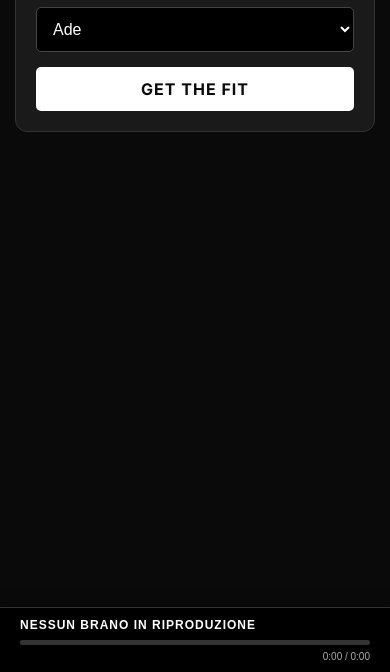
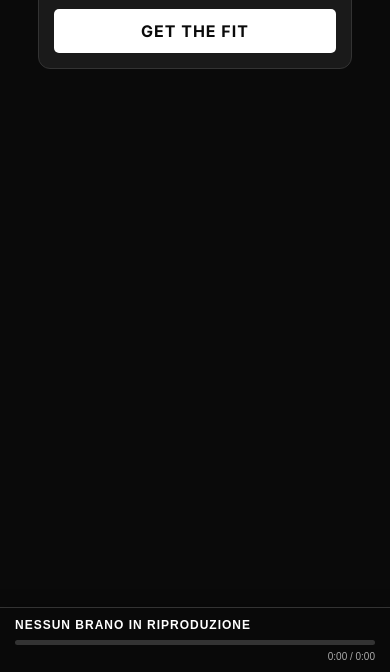
Before and after one commit to BankrisShy/Api-prjct, a plain HTML site: page index.html in a window 390 px wide. Shown: the part 172-844 px from the top of the page. Drawn offline with Linux system fonts and the light colour scheme.

Commit message:
Enhance mobile responsiveness and layout adjustments

```diff
--- a/style.css
+++ b/style.css
@@ -241,68 +241,86 @@ button:hover {
   text-align: right;
 }
 /* ==========================================
-   STILI PER DISPOSITIVI MOBILI (SMARTPHONE)
+   FIX COMPLETO PER SMARTPHONE (RESPONSIVE)
    ========================================== */
 @media (max-width: 768px) {
 
-    body {
-        padding: 20px 15px; /* Riduciamo il padding per avere più spazio laterale */
+    /* Evita che l'intera pagina possa scivolare o fare scroll orizzontale */
+    html, body {
+        overflow-x: hidden;
+        width: 100%;
+        padding: 15px 10px;
+        box-sizing: border-box;
     }
 
-    /* Rimpiccioliamo il titolo principale per non farlo andare a capo male */
+    /* 1. Sistemiamo il Titolo (Era troppo grande e rompeva tutto) */
     h1 {
-        font-size: 2.2rem;
+        font-size: 1.8rem !important; /* Forza la dimensione ridotta */
         letter-spacing: 2px;
         margin-bottom: 20px;
+        width: 100%;
+        text-align: center;
     }
 
-    /* I controlli (Select e Bottone) si mettono in verticale per stare comodi */
+    /* 2. Sistemiamo i Controlli (Select + Bottone) */
     .controls {
-        flex-direction: column;
-        gap: 15px;
-        padding: 20px;
+        flex-direction: column !important; /* Li mette uno sotto l'altro */
+        gap: 12px;
+        padding: 15px;
+        margin-left: 0 !important; /* Rimuove tassativamente ogni margine sinistro */
+        width: 100% !important;
+        max-width: 100%;
+        box-sizing: border-box;
     }
 
     select, button {
-        width: 100%; /* Occupano tutta la larghezza del contenitore */
+        width: 100% !important; /* Occupano tutta la larghezza disponibile senza uscire */
         box-sizing: border-box;
-        padding: 12px; /* Più facili da cliccare con le dita */
+        padding: 12px !important;
         font-size: 1rem;
     }
 
-    /* Card del risultato */
+    /* 3. Sistemiamo la Card del Risultato e del Dio */
     #result {
-        padding: 20px; /* Meno spazio interno per lasciare spazio ai contenuti */
-        border-radius: 15px;
+        padding: 20px 15px !important;
+        width: 100% !important;
+        max-width: 100%;
+        box-sizing: border-box;
+        border-radius: 12px;
     }
 
     #godName {
-        font-size: 2.2rem;
+        font-size: 2rem !important;
     }
 
-    #vibe {
-        letter-spacing: 2px;
-        margin-bottom: 20px;
+    /* 4. Sistemiamo l'immagine dell'abbigliamento */
+    .item-img {
+        height: auto !important; /* Lascia che l'altezza si adatti proporzionalmente */
+        max-height: 350px;       /* Impedisce che diventi gigantesca */
+        width: 100% !important;
+        object-fit: contain;
     }
 
-    /* Ottimizzazione del Mini Player per Mobile */
-    /* Lo spostiamo in basso fisso così non copre il titolo del sito */
+    /* 5. Sistemiamo il Player in fondo stile Spotify */
     #mini-player {
-        top: auto;
-        left: 0;
-        bottom: 0;
-        width: 100%;
-        border-radius: 0; /* Rimosso l'arrotondamento per farlo combaciare col fondo */
+        top: auto !important;
+        left: 0 !important;
+        bottom: 0 !important;
+        width: 100% !important;
+        border-radius: 0 !important;
         border-left: none;
         border-right: none;
         border-bottom: none;
         box-sizing: border-box;
-        background: rgba(0, 0, 0, 0.95); /* Leggermente più opaco sul telefono */
-        padding: 10px 20px;
+        padding: 10px 15px;
+        background: rgba(10, 10, 10, 0.95);
     }
 
-    /* Spazio extra in fondo al body per evitare che il player copra i contenuti finali */
+    /* Spazio extra per non far coprire il testo dal player in fondo */
     body {
+        padding-bottom: 100px !important;
+    }
+}
         padding-bottom: 90px;
     }
 }
```
